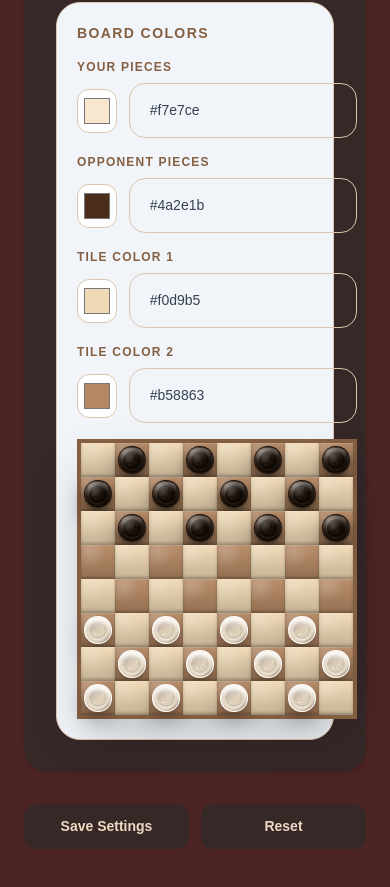
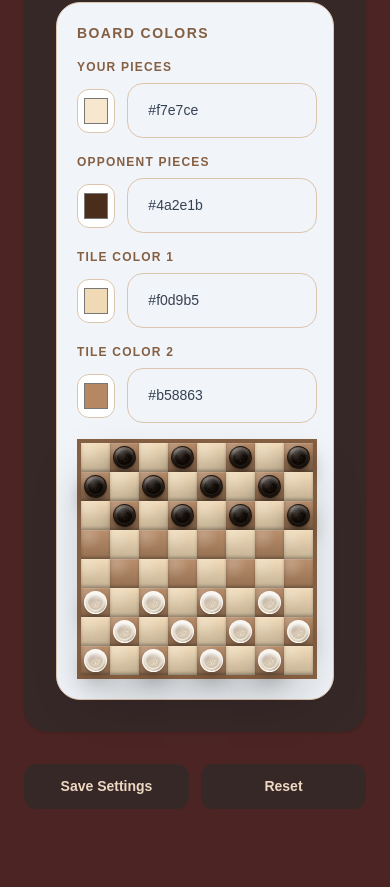
Before and after one commit to Lucas-Urbanski/Checkers, a Next.js app: page /settings in a window 390 px wide. Shown: the part 661-1548 px from the top of the page. After the commit the page ends 1510 px from the top, so only its background shows below. Built offline with nearby package versions, Linux system fonts and the light colour scheme.

Commit message:
resize for phone screens

```diff
--- a/app/settings/page.tsx
+++ b/app/settings/page.tsx
@@ -221,7 +221,7 @@ export default function Settings() {
                     validMoves={[]}
                     onSquareClick={() => undefined}
                     theme={boardTheme}
-                    sizeClassName="h-[280px] w-[280px] sm:h-[300px] sm:w-[300px] md:h-[480px] md:w-[480px]"
+                    sizeClassName="h-[240px] w-[240px] sm:h-[300px] sm:w-[300px] md:h-[480px] md:w-[480px]"
                   />
                 </div>
               </div>
```
